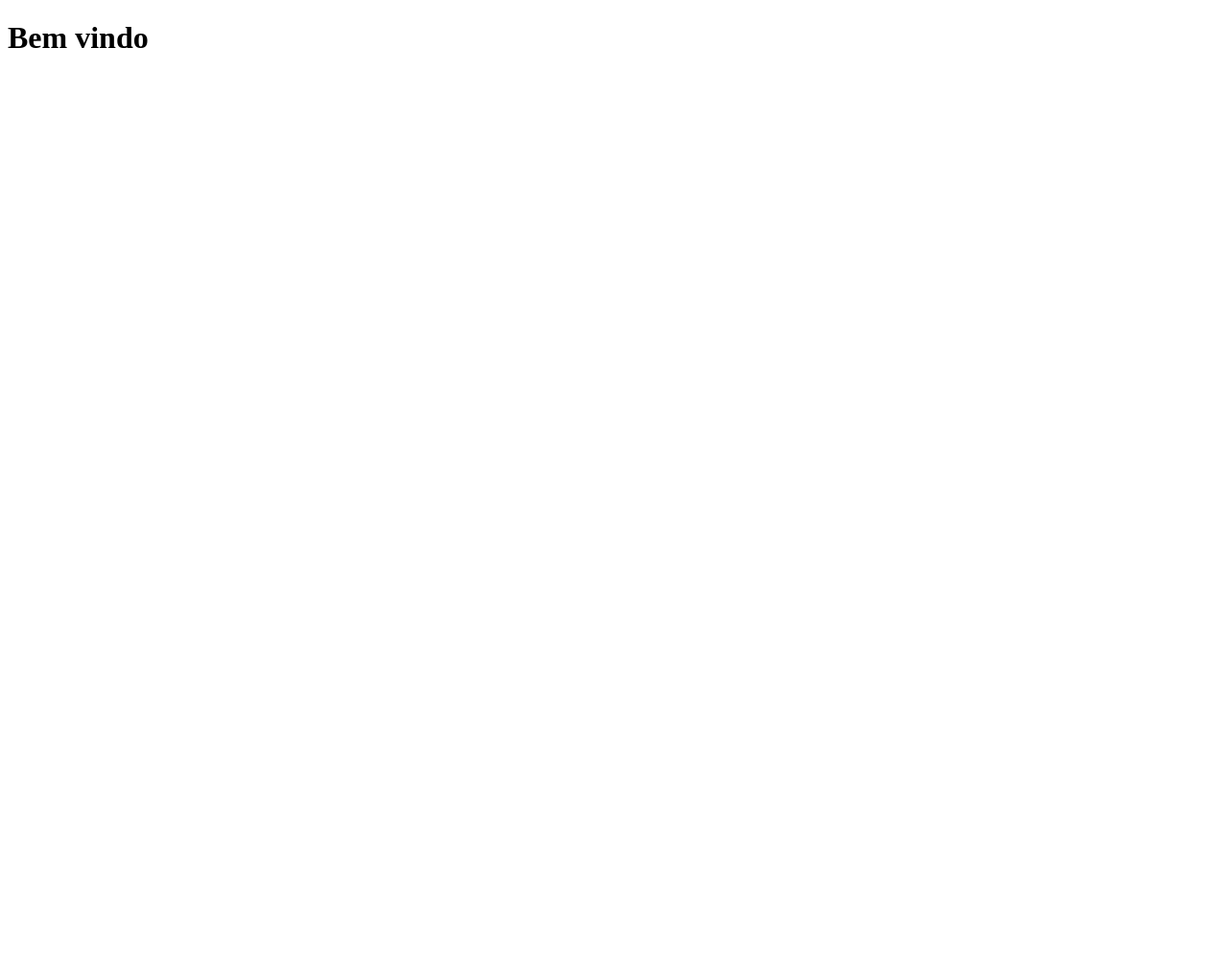
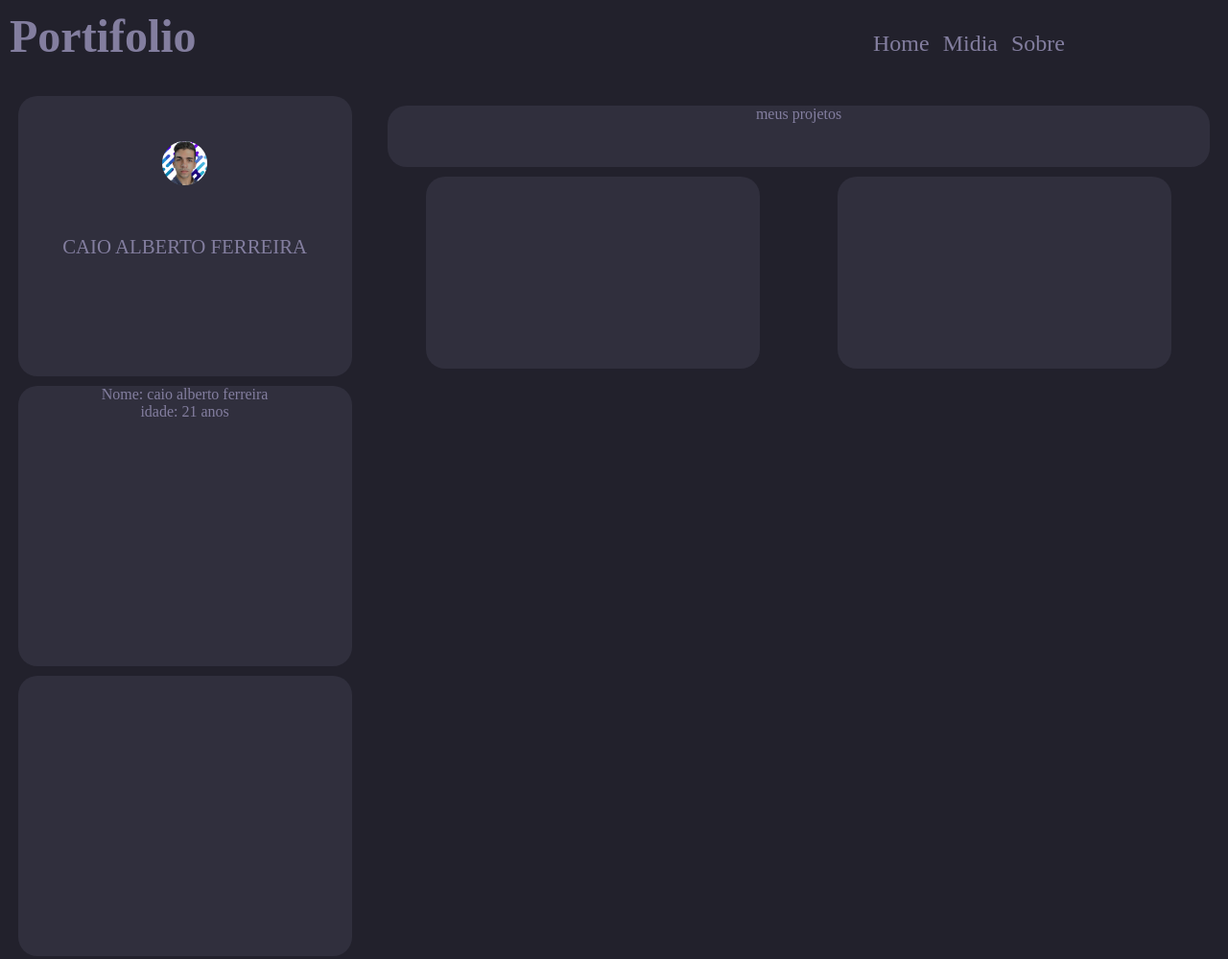
Before and after one commit to caioalbert/Tela-de-login, a plain HTML site: page views/home.html in a window 1280 px wide. Shown: the whole page at 96% size. Before the commit the page ends 800 px from the top, so only its background shows below. Drawn offline with Linux system fonts and the light colour scheme.

Commit message:
atualizacao no layout do Portifolio

```diff
--- a/assests/home.css
+++ b/assests/home.css
@@ -0,0 +1,152 @@
+@import url('https://fonts.googleapis.com/css2? family= Inter & família= Merriweather+Sans:wght@400;500;700 & display=swap');
+
+:root {
+  --body-bg-color: #22212C;
+  --text-color: #837E9F;
+  --bg-cards: #302F3D;
+  --bg-techs: #CB92B1;
+}
+
+* {
+  margin: 0;
+  padding: 0;
+  font-family: Merriweather Sans;
+  font-weight: 400, 500 e 700;
+  color: var(--text-color);
+  box-sizing: border-box;
+}
+
+body {
+  background-color: var(--body-bg-color);
+  height: 100vh;
+}
+
+header{
+  width: 100%;
+  height: 100px;
+}
+
+nav{
+  display: flex;
+  justify-content: space-between;
+}
+
+nav h1{
+  display: inline;
+  font-size: 3em;
+  margin: 10px;
+}
+
+nav ul {
+  display: block;
+  top: 0;
+  margin: 2rem 10rem;
+}
+
+nav li{
+  display: inline;
+  font-size: 1.5rem;
+  margin-right:10px ;
+}
+
+a{
+  text-decoration: none;
+}
+
+main{
+  display: flex;
+  justify-content: space-around;
+}
+
+.aside-left {
+  display: flex;
+  flex-direction: column;
+  float: left;
+  max-width: 30%;
+}
+
+.card{
+  height: 292px;
+  width: 348px;
+  background: var(--bg-cards);
+  border-radius: 20px;
+  margin-bottom: 10px;
+  text-align: center;
+  justify-content: center;
+  justify-items: center;
+}
+
+.perfil{
+  text-align: center;
+  justify-content: center;
+  font-size: 1.3rem;
+}
+
+.perfil img {
+  height: 40%;
+  max-width: 40%;
+  object-fit: contain;
+  margin: 10% auto ;
+}
+
+.aside-rigth {
+  float: right;
+  width: 67%;
+  justify-content: center;
+}
+
+#my-projects{
+  background: var(--bg-cards);
+  border-radius: 20px;
+  height: 4rem;
+  width: 100%;
+}
+
+.project-card{
+  height: 200px;
+  width: 348px;
+  background: var(--bg-cards);
+  border-radius: 20px;
+  margin-bottom: 10px;
+}
+
+#my-projects{
+  text-align: left;
+  padding: auto;
+}
+
+#my-projects a{
+  display: block;
+  margin: 10px 10px;
+}
+
+.projects{
+  float: right;
+  width: 100%;
+  display: flex;
+  justify-content: space-around;
+  width: 100%;
+}
+
+@media only screen and (max-width:600px) {
+  main {
+    flex-direction: column;
+  }
+
+  .aside-left{
+    display: none;
+  }
+
+  .aside-left{
+    width: 100%;
+    height: auto;
+  }
+
+  .aside-rigth{
+    width: 100%;
+    height: auto;
+  }
+  .card{
+    width: 90%;
+  }
+}
--- a/assests/style.css
+++ b/assests/style.css
@@ -4,7 +4,10 @@ body{
   margin: 0;
   font-family: 'Noto Sans', sans-serif;
 }
-
+a{
+  color: #ffff;
+  text-decoration: none;
+}
 body *{
   box-sizing: border-box;
 }
@@ -28,7 +31,7 @@ main{
 }
 
 .left-login > h1 {
-  font-size: 3w;
+  font-size: 3vw;
   color: #77ffc0;
 }
 
--- /dev/null
+++ b/assests/subscribe.css
@@ -0,0 +1,5 @@
+.voltar{
+  position: absolute;
+  top: 30px;
+  left: 50px;
+}
--- a/views/home.html
+++ b/views/home.html
@@ -1,12 +1,57 @@
 <!DOCTYPE html>
-<html lang="pt">
+<html lang="pt-br">
 <head>
   <meta charset="UTF-8">
   <meta http-equiv="X-UA-Compatible" content="IE=edge">
   <meta name="viewport" content="width=device-width, initial-scale=1.0">
-  <title>Document</title>
+  <title>Portifolio</title>
+  <link rel="stylesheet" href="../assests/home.css">
 </head>
 <body>
-  <h1>Bem vindo</h1>
+  <header>
+    <nav>
+      <h1>Portifolio</h1>
+
+      <ul>
+        <li><a href="./index.html">Home</a></li>
+        <li><a href="#">Midia</a></li>
+        <li><a href="#">Sobre</a></li>
+      </ul>
+    </nav>
+  </header>
+
+  </svg>
+  <main>
+    <div class="aside-left">
+
+      <a href="">
+        <div class="card perfil">
+          <img src="../assests/profile-pic (3).png" alt="foto de caio">
+          <figcaption>CAIO ALBERTO FERREIRA</figcaption>
+        </div>
+      </a>
+
+      <div class="card">
+        <p>
+          Nome: caio alberto ferreira</p>
+          <p>idade: 21 anos</p>
+      </div>
+
+      <div class="card">
+
+      </div>
+    </div>
+
+    <div class="aside-rigth">
+      <div id="my-projects" class="card">
+        <a href="#">meus projetos</a>
+      </div>
+
+      <div class="projects">
+        <div class="project-card"></div>
+        <div class="project-card"></div>
+      </div>
+    </div>
+  </main>
 </body>
 </html>
```
Also changed, not shown: script/home.js (added, +21 -0 lines), script/script.js (+11 -2 lines), views/index.html (+6 -4 lines), views/subscribe.html (+29 -8 lines), assests/free_icon_1.svg (added), assests/profile-pic (3).png (added).
